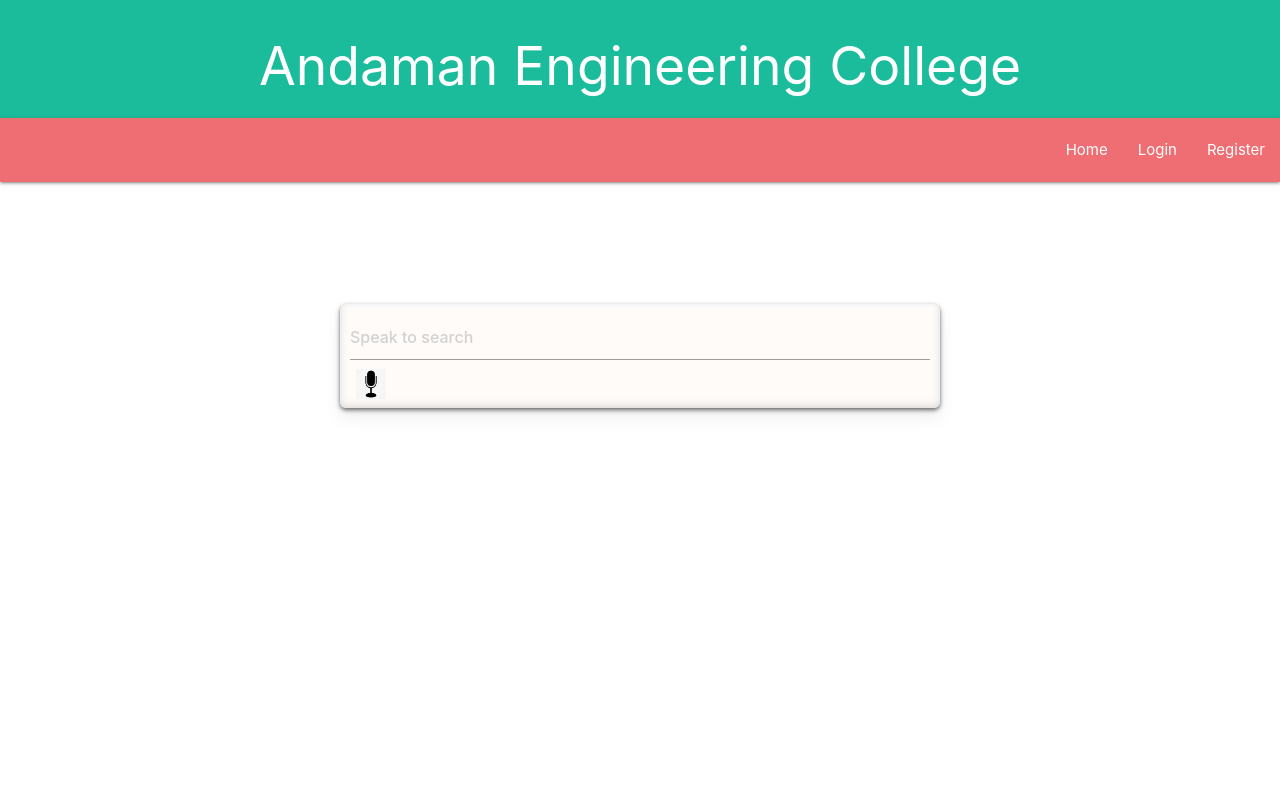
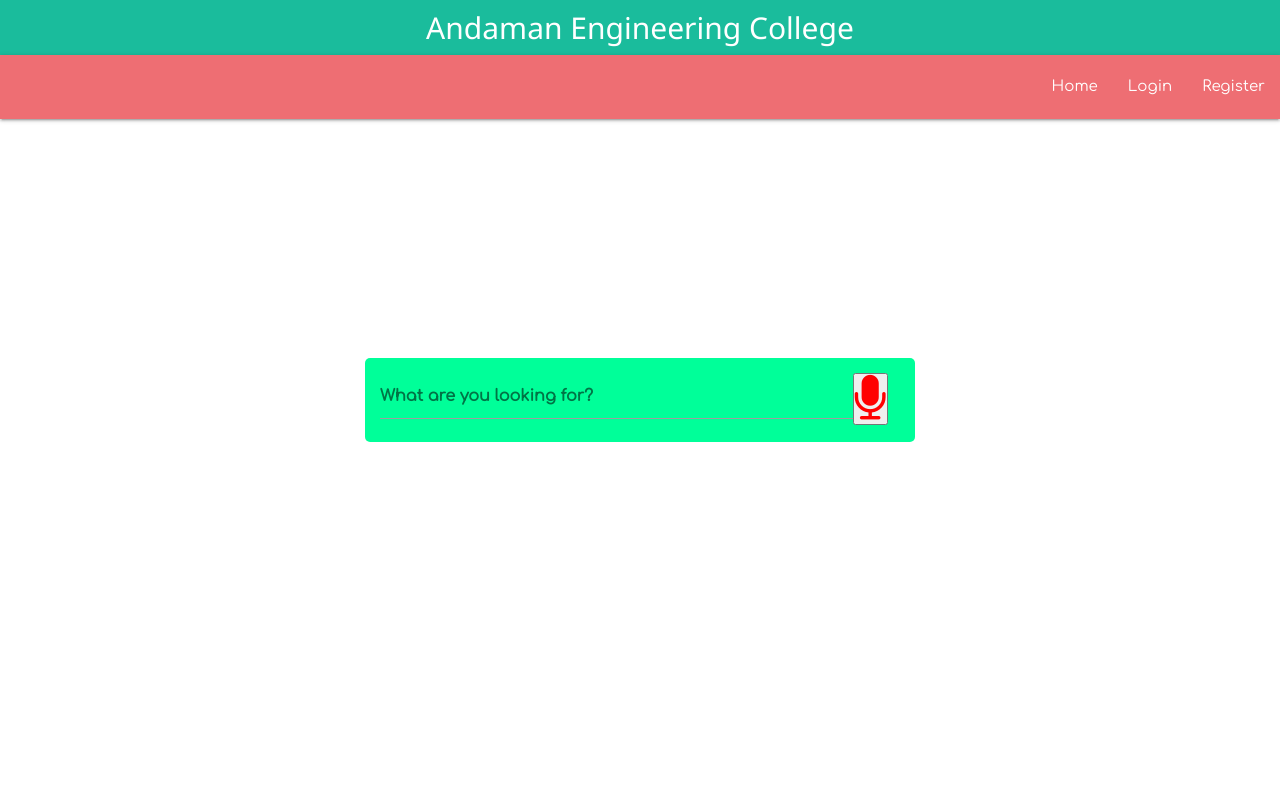
Before and after one commit to ashfaqhaq/Lib, a Django app: page / in a window 1280 px wide. Run offline with Django 3.2, Linux system fonts and the light colour scheme.

Commit message:
searchbar

```diff
--- a/sample/settings.py
+++ b/sample/settings.py
@@ -20,7 +20,7 @@ BASE_DIR = os.path.dirname(os.path.dirname(os.path.abspath(__file__)))
 # See https://docs.djangoproject.com/en/3.0/howto/deployment/checklist/
 
 # SECURITY WARNING: keep the secret key used in production secret!
-
+SECRET_KEY = 'cyylhhj6oo1(d0a2#jbfcqk2_tap*k@d)_ye51_u##3nhi(7n%'
 
 # SECURITY WARNING: don't run with debug turned on in production!
 DEBUG = True
--- a/web1/models.py
+++ b/web1/models.py
@@ -17,6 +17,6 @@ class books_taken(models.Model):
 class books_requested(models.Model):
 	book_name = models.CharField(max_length=30)
 	book_author = models.CharField(max_length=30)
-
+	book_id = models.IntegerField(primary_key=True)
 	def __str__(self):
 		return self.book_name
--- a/web1/templates/web1/searchbar.html
+++ b/web1/templates/web1/searchbar.html
@@ -1,90 +1,95 @@
-<html>
- <head>
- <style>
-/* search box*/
-.searchbox_1{
-background-color: #fffbf8;
-padding:10px;
-width:600px;
-margin: 100px auto;
--webkit-box-sizing:border-box;
--moz-box-sizing:border-box;
-box-sizing:border-box;
-border-radius:6px;
--webkit-box-shadow:
-0 2px 4px 0 rgba(72, 72, 72, 0.83),
-0 10px 15px 0 rgba(126, 126, 126, 0.12),
-0 -2px 6px 1px rgba(199, 199, 199, 0.55) inset,
-0 2px 4px 2px rgba(255, 255, 255, 0.83) inset;
--moz-box-shadow:
-0 2px 4px 0 rgba(72, 72, 72, 0.83),
-0 10px 15px 0 rgba(126, 126, 126, 0.12),
-0 -2px 6px 1px rgba(199, 199, 199, 0.55) inset,
-0 2px 4px 2px rgba(255, 255, 255, 0.83) inset;
-box-shadow:
-0 2px 4px 0 rgba(72, 72, 72, 0.83),
-0 10px 15px 0 rgba(126, 126, 126, 0.12),
-0 -2px 6px 1px rgba(199, 199, 199, 0.55) inset,
-0 2px 4px 2px rgba(255, 255, 255, 0.83) inset;
+<!DOCTYPE html>
+<html lang="en">
+<head>
+	<meta charset="UTF-8">
+	<title>Search Box Design</title>
+	<link rel="stylesheet" href="https://cdnjs.cloudflare.com/ajax/libs/font-awesome/4.7.0/css/font-awesome.min.css">
+	<link rel="stylesheet" href="https://www.w3schools.com/w3css/4/w3.css">
+	<style>
+
+@import url('https://fonts.googleapis.com/css?family=Comfortaa');
+
+*{
+	margin: 0;
+	padding: 0;
+	outline: none;
+	box-sizing: border-box;
+	font-family: 'Comfortaa', cursive;
 }
-.search_1{
-width:500px;
-height:35px;
-padding-left:15px;
-border-radius:6px;
-border:none;
-color:#0F0D0D;;
-font-weight:500;
-background-color:#E2EFF7;;
--webkit-box-shadow:
-0 -2px 2px 0 rgba(199, 199, 199, 0.55),
-0 1px 1px 0 #fff,
-0 2px 2px 1px #fafafa,
-0 2px 4px 0 #b2b2b2 inset,
-0 -1px 1px 0 #f2f2f2 inset,
-0 15px 15px 0 rgba(41, 41, 41, 0.09) inset;
--moz-box-shadow:
-0 -2px 2px 0 rgba(199, 199, 199, 0.55),
-0 1px 1px 0 #fff,
-0 2px 2px 1px #fafafa,
-0 2px 4px 0 #b2b2b2 inset,
-0 -1px 1px 0 #f2f2f2 inset,
-0 15px 15px 0 rgba(41, 41, 41, 0.09) inset;
-box-shadow:
-0 -2px 2px 0 rgba(199, 199, 199, 0.55),
-0 1px 1px 0 #fff,
-0 2px 2px 1px #fafafa,
-0 2px 4px 0 #b2b2b2 inset,
-0 -1px 1px 0 #f2f2f2 inset,
-0 15px 15px 0 rgba(41, 41, 41, 0.09) inset;
+
+body{
+	background:
+	background-size: cover;
+	width: 100%;
+	height: 100vh;
 }
-.submit_1{
-width:30px;
-height:30px;
-background-image:microphone-btn.png;
-background-repeat: no-repeat;
-background-position: 17px 5px;
-background-color:transparent;
--webkit-background-size:20px 20px;
-background-size:20px 20px;
-border:none;
-cursor:pointer;
+
+.wrapper{
+	position: absolute;
+    top: 50%;
+    left: 50%;
+    transform: translate(-50%, -50%);
+    background: #00ff99;
+    max-width: 550px;
+    width: 100%;
+    padding: 15px;
+    display: flex;
+    justify-content: space-between;
+    border-radius: 5px;
 }
-.search_1:focus{
-outline:0;
+
+.wrapper .input {
+    width: 85%;
+    padding: 15px 20px;
+    border: none;
+    border-radius: 5px;
+    font-weight: bold;
 }
+
+.searchbtn {
+    background:#00ff99;
+    width: 10%;
+    border-radius: 5px;
+    position: relative;
+    cursor: pointer;
+}
+
+.searchbtn .fas{
+	position: absolute;
+    top: 50%;
+    left: 50%;
+    transform: translate(-50%, -50%);
+    font-size: 18px;
+}
+
 </style>
 </head>
+<body>
 
 
-<body>
-<!-- search form 1 -->
-<form class="searchbox_1" action="">
-<input type="search" class="search_1" placeholder="Speak to search" />
-<button type="submit" class="submit_1" value="search"><img src = 'web1/microphone-btn.png' width=30px height=30px></button>
-</form>
+<section class="w3-container">
+<div class="wrapper">
+	<input type="text" class="input"
+	placeholder="What are you looking for?">
+	<div class="searchbtn"><button onclick="location.href='{% url 'web1:output' %}'"><i class="fa fa-microphone" style="font-size:48px;color:red"></i></button></div>
+</div>
+</section>
+<section class="w3-container">
+        {% if list %}
+<table>
+<tr>
+    <td>
+        {{ list.0 }}
+    </td>
+    <td>
+        {{ list.1 }}
+    </td>
+</tr>
+</table>
+        {% endif %}
+		 {% if text %}
+        <h6>{{ text }}</h6>
+        {% endif %}
+</section>
 </body>
 </html>
-</html>
-   </body>
-</html>
--- a/web1/urls.py
+++ b/web1/urls.py
@@ -15,7 +15,7 @@ Including another URLconf
 """
 from django.urls import path,include
 from . import views
-
+from django.conf.urls import url
 
 app_name = 'web1'
 
@@ -25,4 +25,6 @@ urlpatterns = [
 	path('',views.homepage,name='homepage'),
 	path("logout/", views.logout_request, name="logout"),
 	path("login/", views.login_request, name="login"),
+	url(r'^$', views.button),
+	url(r'^output', views.output,name="output"),
 ]
--- a/web1/views.py
+++ b/web1/views.py
@@ -4,6 +4,10 @@ from django.contrib.auth.forms import UserCreationForm, AuthenticationForm
 from django.contrib import messages
 from django.contrib.auth import logout, authenticate, login
 from .models import books_taken,books_requested
+import requests
+import speech_recognition as sr
+from bs4 import BeautifulSoup
+import urllib.request
 
 # Create your views here.
 def homepage(request):
@@ -37,3 +41,39 @@ def login_request(request):
 	return render(request = request,
 				template_name = "web1/login.html",
 				context={"form":form})
+
+def button(request):
+
+	return render(request,'web1/home.html')
+
+
+
+def output(request):
+	r = sr.Recognizer()
+
+	with sr.Microphone() as source:
+		print('Hey! Vishnu speak something')
+		audio = r.listen(source)
+		try:
+			text = r.recognize_google(audio)
+
+			book = text.replace(" ",'+')
+			url = 'https://www.goodreads.com/search?q='+book
+			oururl = urllib.request.urlopen(url)
+			soup = BeautifulSoup(oururl,'html.parser')
+			phref=soup.table.tr.td.a['href']
+			s=phref.find("w/")
+			e=phref.find(".")
+			book_id = phref[s+2:e]
+			print(book_id)
+			new_url = 'https://www.goodreads.com'+phref
+			new_oururl = urllib.request.urlopen(new_url)
+			soup = BeautifulSoup(new_oururl,'html.parser')
+			x=soup.find_all('a',{'class':'actionLinkLite bookPageGenreLink'})
+			li=[]
+			for i in x:
+				li.append(i.text)
+			return render(request,'web1/home.html',{'list':li})
+		except:
+			text='Sorry cannot recognize your voice'
+	return render(request,'web1/home.html',{'text':text})
```
Also changed, not shown: speechrecognition1.py (deleted, +0 -14 lines), testscaping.py (deleted, +0 -18 lines), db.sqlite3.
